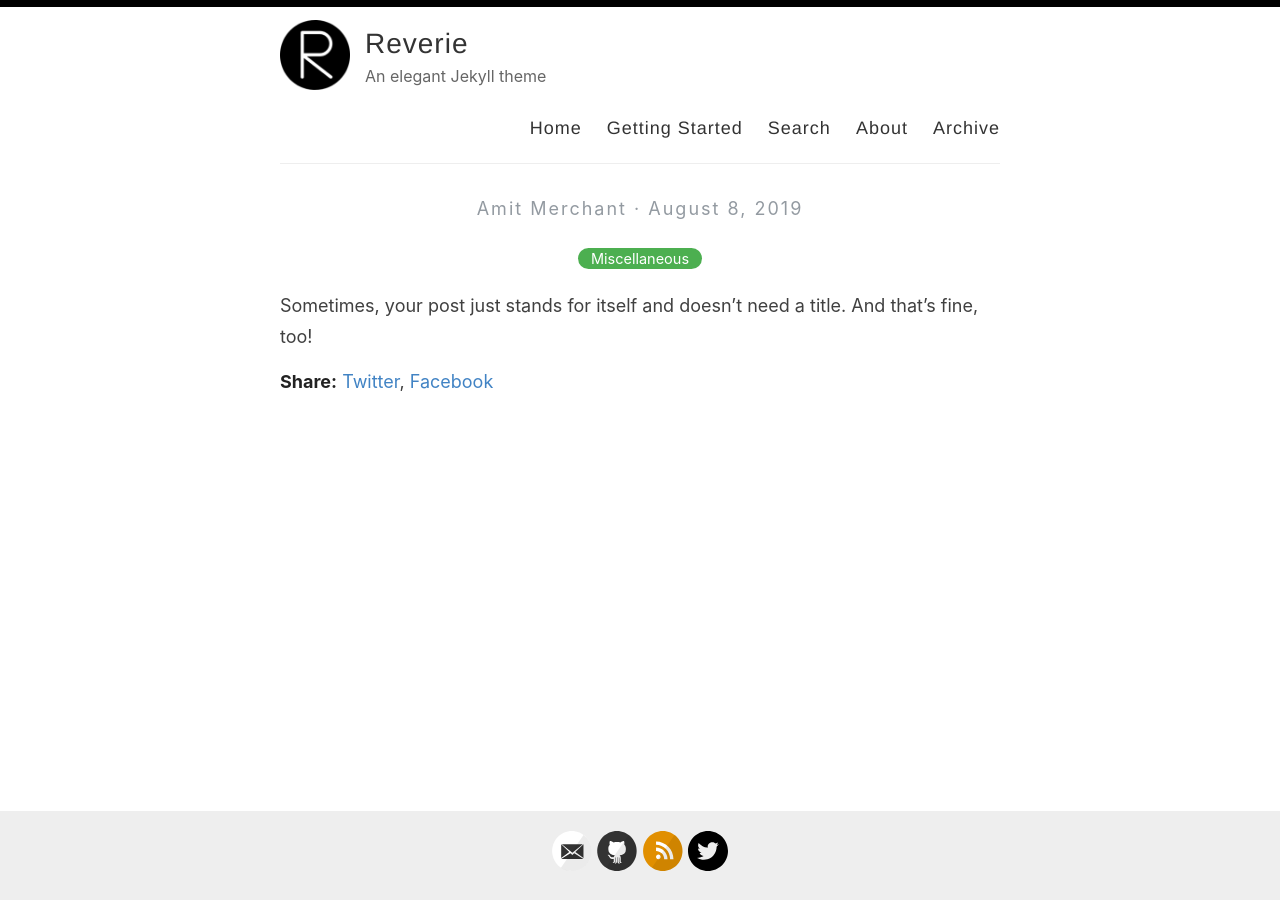
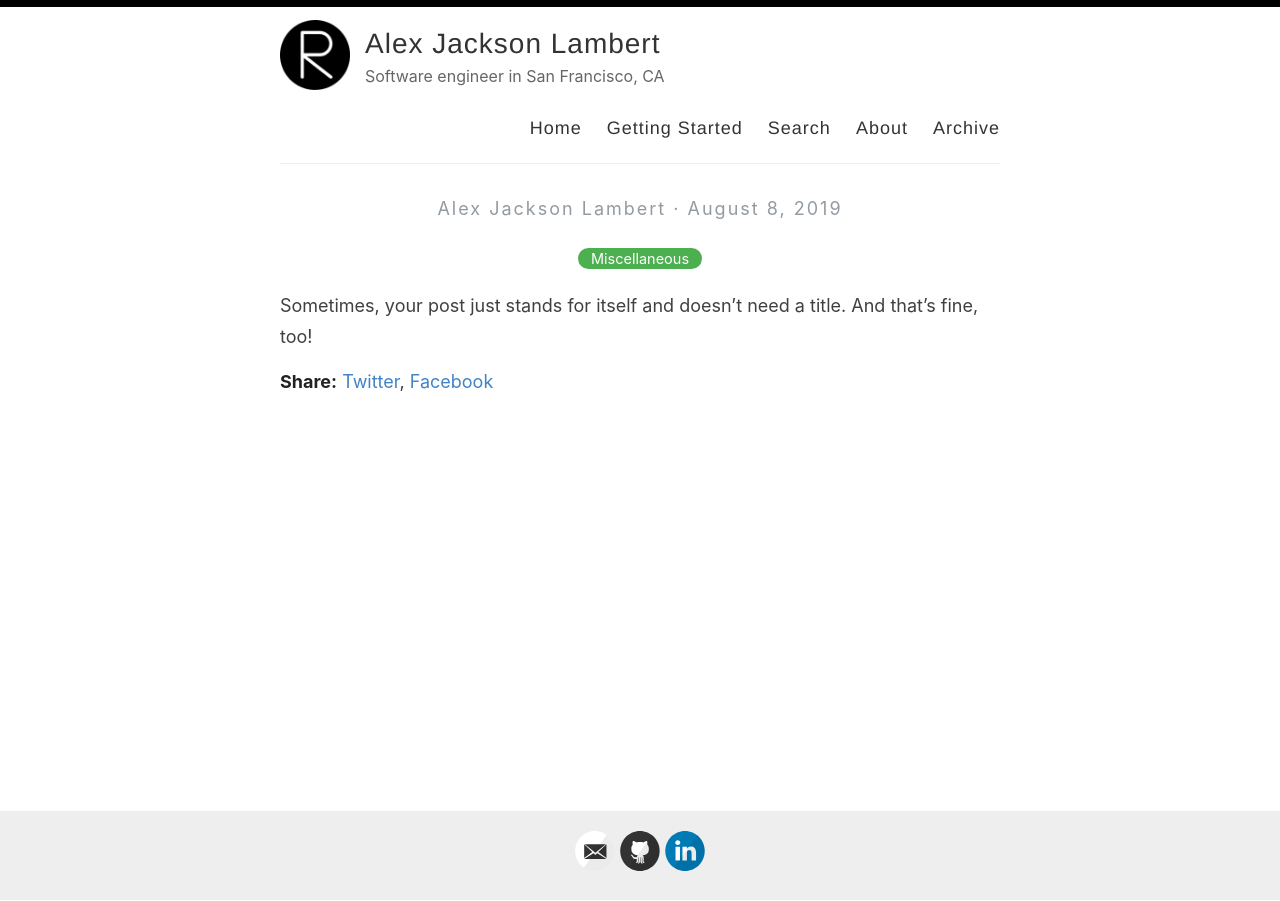
Before and after one commit to alex-jl/alex-jl.github.io, a Jekyll site: the page built from _posts/2019-08-08-no-title-posts.md, in a window 1280 px wide. Built offline with Jekyll 4.4.1, drawn with Linux system fonts in a browser that asks for light colours; some of the changed lines change nothing that is shown.

Commit message:
Update config

```diff
--- a/_config.yml
+++ b/_config.yml
@@ -1,89 +1,34 @@
-#
-# This file contains configuration flags to customize your site
-#
-
-# Name of your site (displayed in the header)
-name: Reverie
-
-# Name of the author
-author: Amit Merchant
-
-# Short bio or description (displayed in the header)
-description: An elegant Jekyll theme
+name: Alex Jackson Lambert
+author: Alex Jackson Lambert
+description: Software engineer in San Francisco, CA
 
 # URL of your avatar or profile pic (you could use your GitHub profile pic)
 avatar: /images/reverie.png
 
-#
-# Flags below are optional
-#
+footer-links:
+  email: alexjacksonlambert@gmail.com
+  github: alex-jl
+  linkedin: alex-jackson-lambert
 
-# Includes an icon in the footer for each username you enter
-footer-links:
-  dribbble:
-  email: amit.d.merchant@gmail.com
-  facebook:
-  flickr:
-  github: amitmerchant1990/reverie
-  instagram:
-  linkedin:
-  pinterest:
-  rss: rss
-  twitter: amit_merchant
-  stackoverflow:
-  youtube: # channel/<your_long_string> or user/<user-name>
-  googleplus: # anything in your profile username that comes after plus.google.com/
-  playconsole:
-  mastodon: # <your-mastodon-instance>/@<your-user-name> eg. fosstodon.org/@username
-
-# Enter your Disqus shortname (not your username) to enable commenting on posts
-# You can find your shortname on the Settings page of your Disqus account
-disqus:
-
-# Enter your Google Analytics web tracking code (e.g. UA-2110908-2) to activate tracking
-google_analytics: UA-43339302-11
-
-# For newer "GA4" analytics, use the following instead of the "UA" entry above
-#google_analytics_ga4: G-GABC1DEFG
-
-# Your website URL (e.g. http://amitmerchant1990.github.io or http://www.amitmerchant.com)
-# Used for Sitemap.xml and your RSS feed
-url: http://www.amitmerchant.com/reverie
-enforce_ssl: https://www.amitmerchant.com/reverie
-
-# If you're hosting your site at a Project repository on GitHub pages
-# (http://yourusername.github.io/repository-name)
-# and NOT your User repository (http://yourusername.github.io)
-# then add in the baseurl here, like this: "/repository-name"
-baseurl: "/reverie"
-
-#
-# !! You don't need to change any of the configuration flags below !!
-#
+url: http://alex-jl.github.io/reverie
+enforce_ssl: https://alex-jl.github.io/reverie
 
 permalink: /:title/
 
-# The release of Jekyll Now that you're using
 version: v1.2.0
 
-# Jekyll 3 now only supports Kramdown for Markdown
 kramdown:
-  # Use GitHub flavored markdown, including triple backtick fenced code blocks
   input: GFM
-  # Jekyll 3 and GitHub Pages now only support rouge for syntax highlighting
   syntax_highlighter: rouge
   syntax_highlighter_opts:
-    # Use existing pygments syntax highlighting css
     css_class: 'highlight'
 
-# Set the Sass partials directory, as we're using @imports
 sass:
-  style: :expanded # You might prefer to minify using :compressed
+  style: :expanded
 
-# Use the following plug-ins
 plugins:
-  - jekyll-sitemap # Create a sitemap using the official Jekyll sitemap gem
-  - jekyll-feed # Create an Atom feed using the official Jekyll feed gem
+  - jekyll-sitemap
+  - jekyll-feed
   - jekyll-seo-tag
   - jekyll-paginate
 
@@ -92,7 +37,6 @@ include: ['_pages']
 paginate: 6
 paginate_path: /page:num/
 
-# Exclude these files from your production _site
 exclude:
   - Gemfile
   - Gemfile.lock
```
